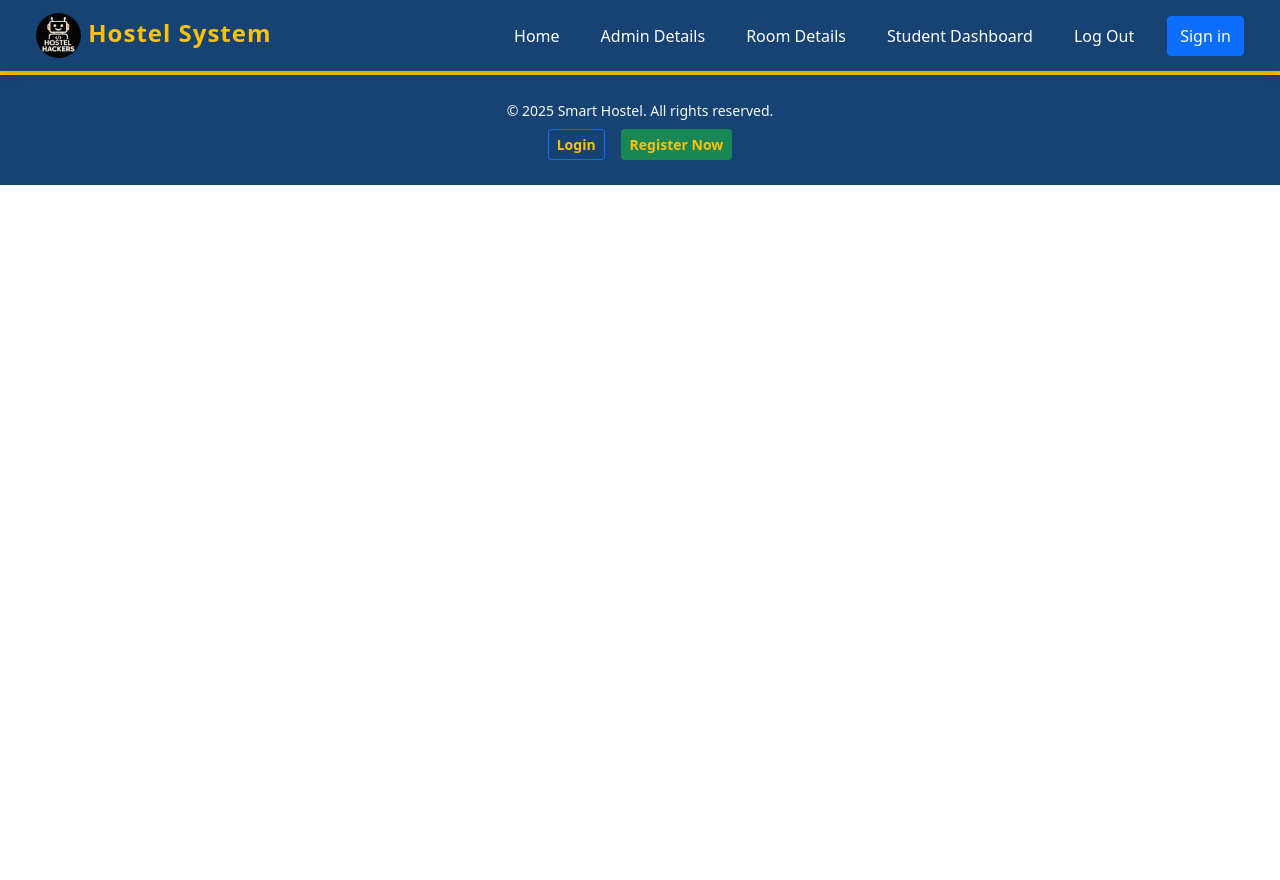
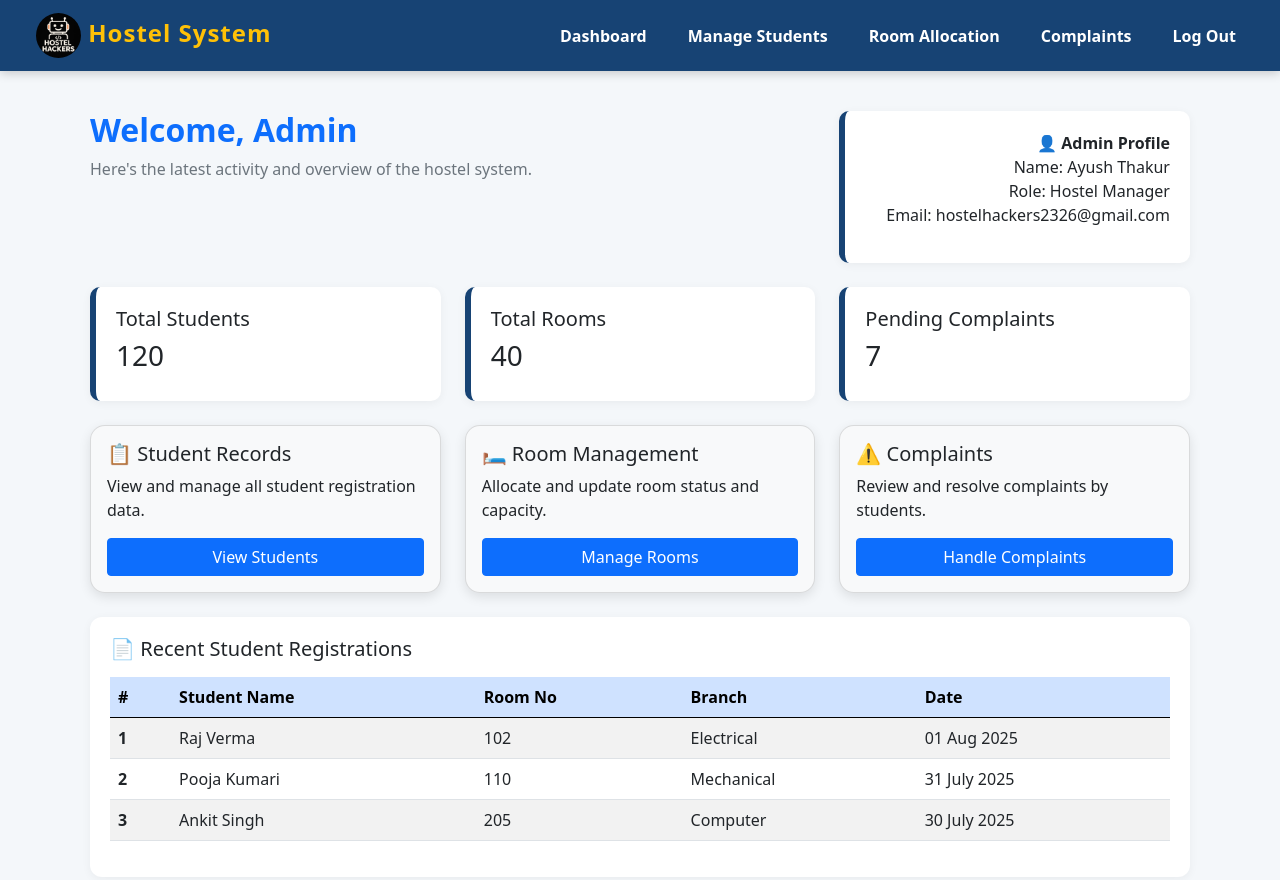
Before and after one commit to hostelhacker23/Hostel-System, a website: page frontend/pages/Admin.html in a window 1280 px wide. Shown: the top 880 px of the page. Before the commit the page ends 800 px from the top, so only its background shows below. Drawn offline with nearby package versions, Linux system fonts and the light colour scheme.

Commit message:
Admin pannel works

```diff
--- a/frontend/pages/Admin.html
+++ b/frontend/pages/Admin.html
@@ -7,6 +7,53 @@
     <title>Hostel System</title>
     <link rel="stylesheet" href="../css/style.css">
     <link href="https://cdn.jsdelivr.net/npm/bootstrap@5.0.2/dist/css/bootstrap.min.css" rel="stylesheet" integrity="sha384-EVSTQN3/azprG1Anm3QDgpJLIm9Nao0Yz1ztcQTwFspd3yD65VohhpuuCOmLASjC" crossorigin="anonymous">
+    <style>
+    body {
+      background-color: #f4f7fa;
+    }
+
+    .navbar {
+      background-color: #174374;
+    }
+
+    .navbar-brand, .nav-link {
+      color: white !important;
+      font-weight: bold;
+    }
+
+    .nav-link:hover {
+      color: #ffc107 !important;
+    }
+
+    .admin-dashboard {
+      padding: 40px 20px;
+    }
+
+    .admin-card {
+      border-radius: 15px;
+      box-shadow: 0 4px 12px rgba(0, 0, 0, 0.1);
+      transition: 0.3s;
+    }
+
+    .admin-card:hover {
+      transform: scale(1.02);
+    }
+
+    .summary-card {
+      background-color: #ffffff;
+      border-left: 6px solid #174374;
+      padding: 20px;
+      border-radius: 10px;
+      box-shadow: 0 2px 10px rgba(0, 0, 0, 0.05);
+    }
+
+    .table-section {
+      background-color: #fff;
+      padding: 20px;
+      border-radius: 12px;
+      box-shadow: 0 2px 10px rgba(0, 0, 0, 0.05);
+    }
+  </style>
 </head>
 
 <body>
@@ -15,20 +62,20 @@
  <!-- Navbar -->
   <nav class="navbar navbar-expand-lg px-4 sticky-top">
     <div class="container-fluid">
-      <a class="navbar-brand" href="#"><img class="Logo" src="../images/logo_.jpg" alt=""> Hostel System</a>
+      <a class="navbar-brand" href="../index.html"><img class="Logo" src="../images/logo_.jpg" alt=""> Hostel System</a>
       <button class="navbar-toggler" type="button" data-bs-toggle="collapse" data-bs-target="#nav">
         <span class="navbar-toggler-icon"></span>
       </button>
       <div class="collapse navbar-collapse" id="nav">
         <ul class="navbar-nav ms-auto">
-          <li class="nav-item"><a class="nav-link" href="../index.html">Home </a></li>
-          <li class="nav-item"><a class="nav-link" href="#">Admin Details</a></li>
-          <li class="nav-item"><a class="nav-link" href="#">Room Details</a></li>
-          <li class="nav-item"><a class="nav-link" href="#">Student Dashboard</a></li>
+          <li class="nav-item"><a class="nav-link" href="../admin pages/dashboard.html">Dashboard </a></li>
+          <li class="nav-item"><a class="nav-link" href="#">Manage Students</a></li>
+          <li class="nav-item"><a class="nav-link" href="#">Room Allocation</a></li>
+          <li class="nav-item"><a class="nav-link" href="#">Complaints</a></li>
           <li class="nav-item"><a class="nav-link" href="#">Log Out</a></li>
 
           <!-- Sign In Modal HTML -->
-<button class="btn btn-primary" data-bs-toggle="modal" data-bs-target="#signInModal">Sign in</button>
+<!-- <button class="btn btn-primary" data-bs-toggle="modal" data-bs-target="#signInModal">Sign in</button> -->
         </ul>
       </div>
     </div>
@@ -40,8 +87,112 @@
 
 
 
-    <!-- Main content -->
+<!-- MAIN BODY -->
+  <div class="container admin-dashboard">
+    <div class="row mb-4">
+      <div class="col-md-8">
+        <h2 class="fw-bold text-primary">Welcome, Admin</h2>
+        <p class="text-muted">Here's the latest activity and overview of the hostel system.</p>
+      </div>
+      <div class="col-md-4 text-end">
+        <div class="summary-card">
+          <strong>👤 Admin Profile</strong>
+          <p class="mb-0">Name: Ayush Thakur</p>
+          <p class="mb-0">Role: Hostel Manager</p>
+          <p>Email: hostelhackers2326@gmail.com</p>
+        </div>
+      </div>
+    </div>
 
+    <!-- SUMMARY ROW -->
+    <div class="row mb-4">
+      <div class="col-md-4">
+        <div class="summary-card">
+          <h5>Total Students</h5>
+          <h3>120</h3>
+        </div>
+      </div>
+      <div class="col-md-4">
+        <div class="summary-card">
+          <h5>Total Rooms</h5>
+          <h3>40</h3>
+        </div>
+      </div>
+      <div class="col-md-4">
+        <div class="summary-card">
+          <h5>Pending Complaints</h5>
+          <h3>7</h3>
+        </div>
+      </div>
+    </div>
+
+    <!-- FUNCTIONAL CARDS -->
+    <div class="row g-4 mb-4">
+      <div class="col-md-4">
+        <div class="card admin-card p-3 bg-light">
+          <h5 class="card-title">📋 Student Records</h5>
+          <p class="card-text">View and manage all student registration data.</p>
+          <a href="#" class="btn btn-primary">View Students</a>
+        </div>
+      </div>
+
+      <div class="col-md-4">
+        <div class="card admin-card p-3 bg-light">
+          <h5 class="card-title">🛏 Room Management</h5>
+          <p class="card-text">Allocate and update room status and capacity.</p>
+          <a href="#" class="btn btn-primary">Manage Rooms</a>
+        </div>
+      </div>
+
+      <div class="col-md-4">
+        <div class="card admin-card p-3 bg-light">
+          <h5 class="card-title">⚠️ Complaints</h5>
+          <p class="card-text">Review and resolve complaints by students.</p>
+          <a href="#" class="btn btn-primary">Handle Complaints</a>
+        </div>
+      </div>
+    </div>
+
+
+    <!-- RECENT STUDENT REGISTRATIONS -->
+    <div class="table-section mt-4">
+      <h5 class="mb-3">📄 Recent Student Registrations</h5>
+      <table class="table table-striped">
+        <thead class="table-primary">
+          <tr>
+            <th scope="col">#</th>
+            <th scope="col">Student Name</th>
+            <th scope="col">Room No</th>
+            <th scope="col">Branch</th>
+            <th scope="col">Date</th>
+          </tr>
+        </thead>
+        <tbody>
+          <tr>
+            <th>1</th>
+            <td>Raj Verma</td>
+            <td>102</td>
+            <td>Electrical</td>
+            <td>01 Aug 2025</td>
+          </tr>
+          <tr>
+            <th>2</th>
+            <td>Pooja Kumari</td>
+            <td>110</td>
+            <td>Mechanical</td>
+            <td>31 July 2025</td>
+          </tr>
+          <tr>
+            <th>3</th>
+            <td>Ankit Singh</td>
+            <td>205</td>
+            <td>Computer</td>
+            <td>30 July 2025</td>
+          </tr>
+        </tbody>
+      </table>
+    </div>
+  </div>
 
 
     <!-- Footer -->
```
Also changed, not shown: backend/data/student.json (added, +14 -0 lines), backend/server.js (+13 -11 lines), backend/server_dashboard.js (added, +26 -0 lines), frontend/admin pages/dashboard.html (added, +145 -0 lines), frontend/js/dashborad.js (added, +46 -0 lines), frontend/pages/about.html (+12 -12 lines).
